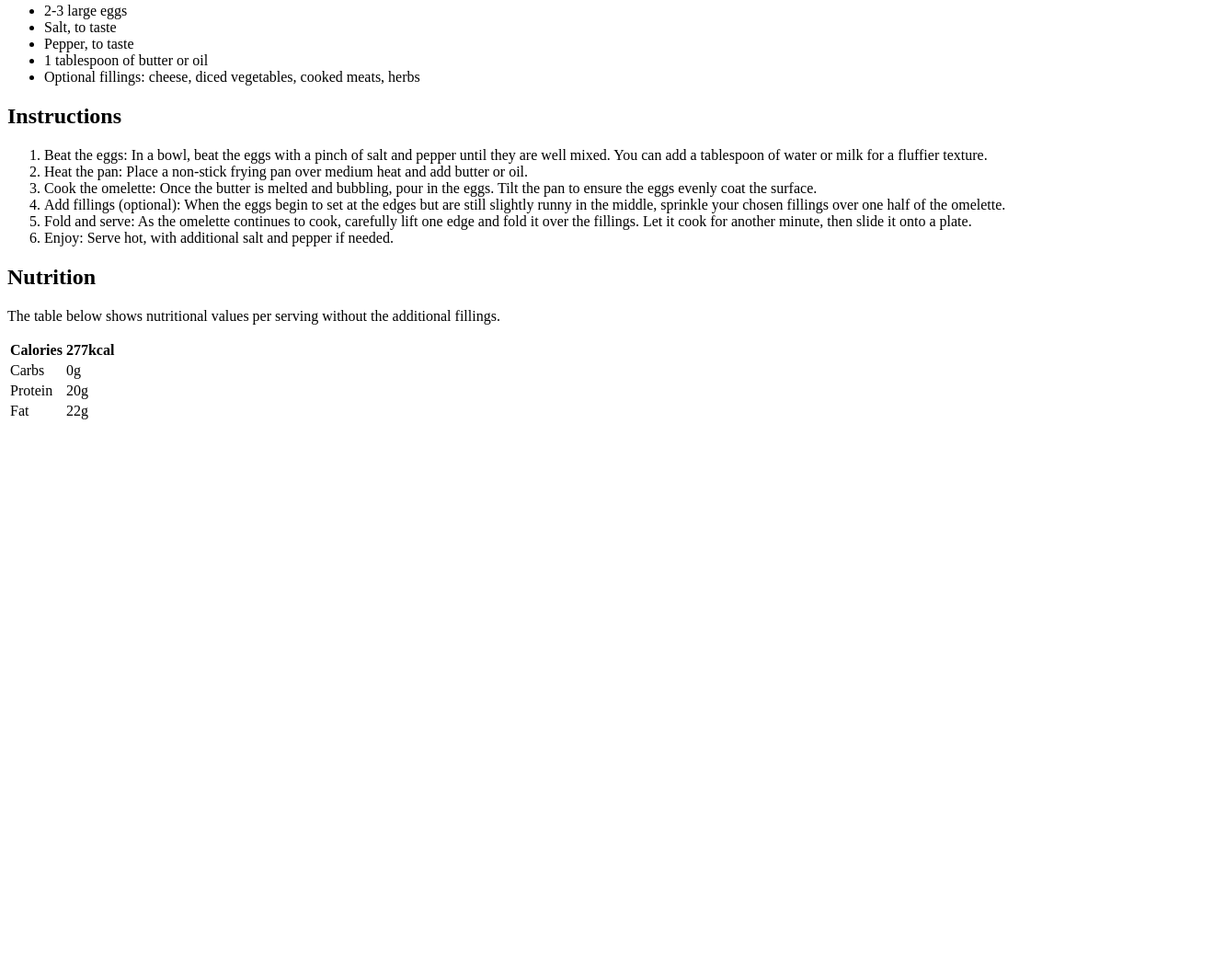
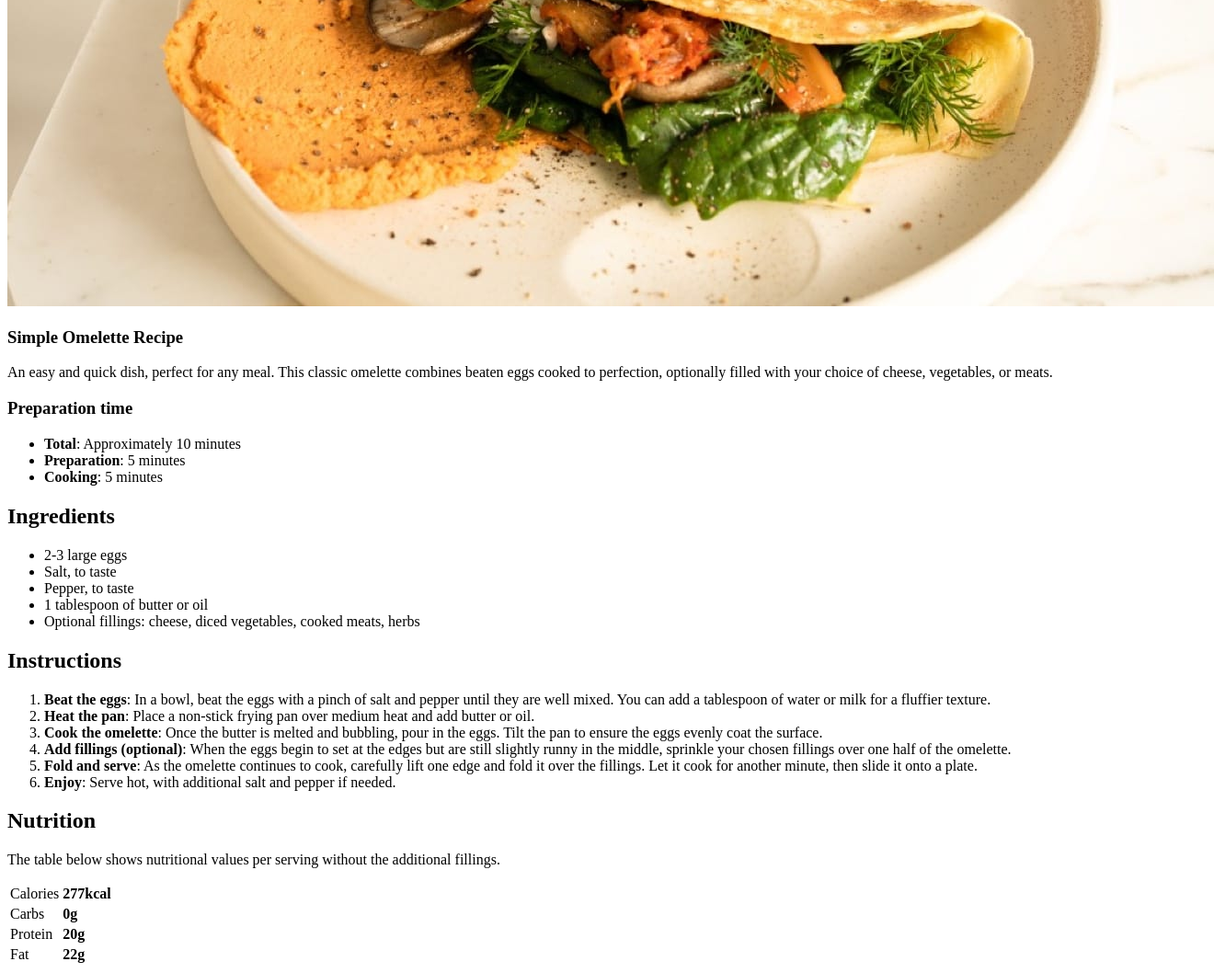
Before and after one commit to jayco01/recipe-page, a plain HTML site: page index.html in a window 1280 px wide. Shown: the part 275-1333 px from the top of the page at 92% size, 1320 px wide, since content can reach past the window. Before the commit the page ends 800 px from the top, so only its background shows below. Drawn offline with Linux system fonts and the light colour scheme.

Commit message:
added CSS classes on HTML elements

```diff
--- a/index.html
+++ b/index.html
@@ -2,79 +2,76 @@
 <html lang="en">
 <head>
   <meta charset="UTF-8">
-  <meta name="viewport" content="width=device-width, initial-scale=1.0"> <!-- displays site properly based on user's device -->
-
+  <meta name="viewport" content="width=device-width, initial-scale=1.0">
   <link rel="icon" type="image/png" sizes="32x32" href="./assets/images/favicon-32x32.png">
-
-  <title>Frontend Mentor | Recipe page</title>
-
-  <!-- Feel free to remove these styles or customise in your own stylesheet 👍 -->
-  <style>
-    .attribution { font-size: 11px; text-align: center; }
-    .attribution a { color: hsl(228, 45%, 44%); }
-  </style>
+  <link rel="stylesheet" href="styles.css">
+  <title>Recipe page</title>
 </head>
 <body>
+  <article class="card">
+    <section class="title">
+      <div class="title__img-container">
+        <img class="title__img" src="assets/images/image-omelette.jpeg" alt="Image of an omelette">
+      </div>
+      <h1 class="title__heading">Simple Omelette Recipe</h1>
+      <p class="title__description">An easy and quick dish, perfect for any meal. This classic omelette combines beaten eggs cooked to perfection, optionally filled with your choice of cheese, vegetables, or meats.</p>
+    </section>
+    <section class="prep">
+      <h3 class="prep__title">Preparation time </h3>
+      <ul class="prep__list">
+        <li class="prep__item"><strong>Total</strong>: Approximately 10 minutes</li>
+        <li class="prep__item"><strong>Preparation</strong>: 5 minutes</li>
+        <li class="prep__item"><strong>Cooking</strong>: 5 minutes</li>
+      </ul>
+    </section>
+    <section class="ing">
+      <h2 class="ing__title">Ingredients</h2>
+      <ul class="ing__list">
+        <li class="ing__item">2-3 large eggs</li>
+        <li class="ing__item">Salt, to taste</li>
+        <li class="ing__item">Pepper, to taste</li>
+        <li class="ing__item">1 tablespoon of butter or oil</li>
+        <li class="ing__item">Optional fillings: cheese, diced vegetables, cooked meats, herbs</li>
+      </ul>
+    </section>
+    <section class="ins">
+      <h2 class="ins__title">Instructions</h2>
+      <ol class="ins__list">
+        <li class="ins__item"><strong>Beat the eggs</strong>: In a bowl, beat the eggs with a pinch of salt and pepper until they are well mixed. You can add a tablespoon of water or milk for a fluffier texture.</li>
 
-  <h1>Simple Omelette Recipe</h1>
+        <li class="ins__item"><strong>Heat the pan</strong>: Place a non-stick frying pan over medium heat and add butter or oil.</li>
 
-  <p>An easy and quick dish, perfect for any meal. This classic omelette combines beaten eggs cooked to perfection, optionally filled with your choice of cheese, vegetables, or meats.</p>
+        <li class="ins__item"><strong>Cook the omelette</strong>: Once the butter is melted and bubbling, pour in the eggs. Tilt the pan to ensure the eggs evenly coat the surface.</li>
 
-  <h3>Preparation time </h3>
-  <ul>
-    <li>Total: Approximately 10 minutes</li>
-    <li>Preparation: 5 minutes</li>
-    <li>Cooking: 5 minutes</li>
-  </ul>
+        <li class="ins__item"><strong>Add fillings (optional)</strong>: When the eggs begin to set at the edges but are still slightly runny in the middle, sprinkle your chosen fillings over one half of the omelette.</li>
 
-  <h2>Ingredients</h2>
-  <ul>
-    <li>2-3 large eggs</li>
-    <li>Salt, to taste</li>
-    <li>Pepper, to taste</li>
-    <li>1 tablespoon of butter or oil</li>
-    <li>Optional fillings: cheese, diced vegetables, cooked meats, herbs</li>
-  </ul>
+        <li class="ins__item"><strong>Fold and serve</strong>: As the omelette continues to cook, carefully lift one edge and fold it over the fillings. Let it cook for another minute, then slide it onto a plate.</li>
 
-
-  <h2>Instructions</h2>
-
-  <ol>
-
-  <li>Beat the eggs: In a bowl, beat the eggs with a pinch of salt and pepper until they are well mixed. You can add a tablespoon of water or milk for a fluffier texture.</li>
-
-  <li>Heat the pan: Place a non-stick frying pan over medium heat and add butter or oil.</li>
-
-  <li>Cook the omelette: Once the butter is melted and bubbling, pour in the eggs. Tilt the pan to ensure the eggs evenly coat the surface.</li>
-
-  <li>Add fillings (optional): When the eggs begin to set at the edges but are still slightly runny in the middle, sprinkle your chosen fillings over one half of the omelette.</li>
-
-  <li>Fold and serve: As the omelette continues to cook, carefully lift one edge and fold it over the fillings. Let it cook for another minute, then slide it onto a plate.</li>
-
-  <li> Enjoy: Serve hot, with additional salt and pepper if needed.</li>
-
+        <li class="ins__item"><strong>Enjoy</strong>: Serve hot, with additional salt and pepper if needed.</li>
       </ol>
-
-  <h2>Nutrition</h2>
-
-  <p>The table below shows nutritional values per serving without the additional fillings.</p>
-  <table>
-    <tr>
-      <th>Calories</th>
-      <th>277kcal</th>
+    </section>
+    <section class="nut">
+      <h2 class="nut__title">Nutrition</h2>
+      <p class="nut__description">The table below shows nutritional values per serving without the additional fillings.</p>
+      <table class="nut__table">
+        <tr class="nut__row">
+          <td class="nut__cell">Calories</td>
+          <td class="nut__cell"><strong>277kcal</strong></td>
         </tr>
-    <tr>
-      <td>Carbs</td>
-      <td>0g</td>
+        <tr class="nut__row">
+          <td class="nut__cell">Carbs</td>
+          <td class="nut__cell"><strong>0g</strong></td>
         </tr>
-    <tr>
-      <td>Protein</td>
-      <td>20g</td>
+        <tr class="nut__row">
+          <td class="nut__cell">Protein</td>
+          <td class="nut__cell"><strong>20g</strong></td>
         </tr>
-    <tr>
-      <td>Fat</td>
-      <td>22g</td>
+        <tr class="nut__row">
+          <td class="nut__cell">Fat</td>
+          <td class="nut__cell"><strong>22g</strong></td>
         </tr>
       </table>
+    </section>
+  </article>
 </body>
 </html>
```
Lines whose indentation alone changed are shown as unchanged.
